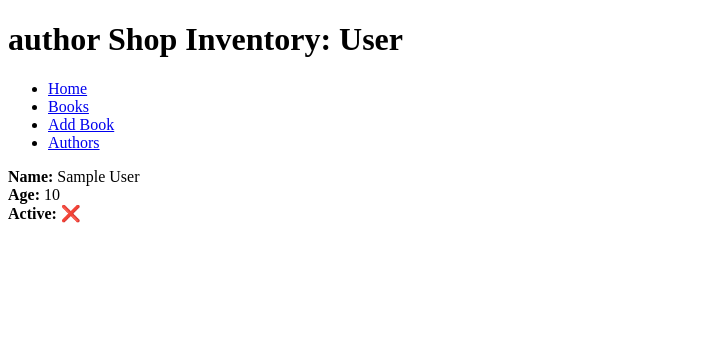
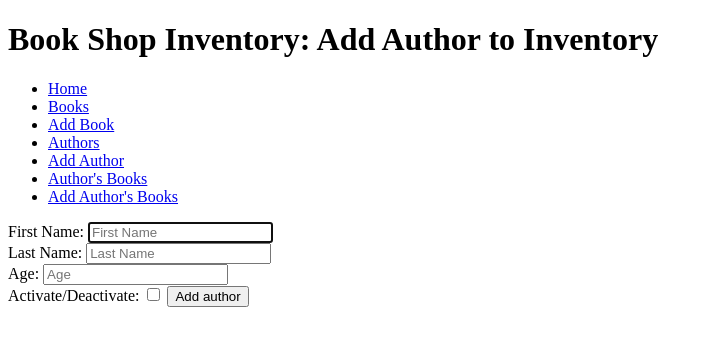
Before and after one commit to Jp2429/project_1, a Flask app: page /authors/new_author in a window 1280 px wide. Shown: the top 346 px of the page, without its empty margins (0-713 px from the left). Run offline with Flask 2, Linux system fonts and the light colour scheme; a database or web service that is not in the repository returns one stand-in record (values such as "Sample title"); some libraries are stand-ins or nearby versions.

Commit message:
created all methods for authors_books

```diff
--- a/app.py
+++ b/app.py
@@ -1,10 +1,12 @@
 from flask import Flask, render_template
 from controllers.books_controller import books_blueprint
 from controllers.authors_controller import authors_blueprint
+from controllers.authors_books_controller import ab_blueprint
 
 app = Flask(__name__)
 app.register_blueprint(books_blueprint)
 app.register_blueprint(authors_blueprint)
+app.register_blueprint(ab_blueprint)
 
 @app.route('/')
 def home():
--- a/controllers/authors_controller.py
+++ b/controllers/authors_controller.py
@@ -7,12 +7,13 @@ from repositories import author_repository
 
 authors_blueprint = Blueprint("authors", __name__)
 
-# select all books
+# select all authors
 @authors_blueprint.route("/authors")
 def index():
     authors = author_repository.select_all()
     return render_template("authors/index.html", all_authors=authors)
 
+#select one author
 @authors_blueprint.route("/authors/<id>")
 def show_book(id):
     author=author_repository.select(id)
@@ -23,3 +24,38 @@ def show_book(id):
 def destroy(id):
     author_repository.delete(id)
     return redirect ("/authors")
+
+# new author
+@authors_blueprint.route("/authors/new_author")
+def new_author():
+    return render_template("authors/new_author.html")
+
+
+# create author
+@authors_blueprint.route("/authors", methods=['POST'])
+def create_author():
+    first_name = request.form['first_name']
+    last_name = request.form['last_name']
+    age = request.form['age']
+    active = True if 'active' in request.form else False
+    author = Author(first_name,last_name,age,active)
+    author_repository.save(author)
+    return redirect('/authors')
+
+# edit author
+@authors_blueprint.route("/authors/<id>/edit_author")
+def edit(id):
+    author = author_repository.select(id)
+    return render_template("/authors/edit_author.html", author=author)
+
+
+# update book
+@authors_blueprint.route("/authors/<id>/edit_author", methods=['POST'])
+def update(id):
+    first_name = request.form['first_name']
+    last_name = request.form['last_name']
+    age = request.form['age']
+    active = True if 'active' in request.form else False
+    author = Author(first_name,last_name,age,active,id)
+    author_repository.update(author)
+    return redirect('/authors')
--- a/controllers/books_controller.py
+++ b/controllers/books_controller.py
@@ -28,8 +28,7 @@ def destroy(id):
 # new book
 @books_blueprint.route("/books/new_book")
 def new_book():
-    all_authors = author_repository.select_all()
-    return render_template("books/new_book.html", all_authors= all_authors)
+    return render_template("books/new_book.html")
 
 
 # create book
--- a/repositories/author_repository.py
+++ b/repositories/author_repository.py
@@ -42,5 +42,5 @@ def delete(id):
 
 def update(author):
     sql = "UPDATE authors SET (first_name,last_name,age,active) = (%s, %s, %s,%s) WHERE id = %s"
-    values=[author.first_name,author.last_name,author.age,author.id,author.active]
+    values=[author.first_name,author.last_name,author.age,author.active,author.id]
     run_sql(sql, values)
--- a/templates/authors/index.html
+++ b/templates/authors/index.html
@@ -9,7 +9,7 @@
     <section class="author_section">
         {% for author in all_authors %}
             <div class="authors">
-                <b> Name: </b>{{ author.firstname }} {{author.last_name}}<br>
+                <b> Name: </b>{{ author.first_name }} {{author.last_name}}<br>
                 <b> Age: </b>{{author.age}}<br>
                 <b>Active: </b>
                 {% if author.active==True %}
--- /dev/null
+++ b/templates/authors/new_author.html
@@ -0,0 +1,27 @@
+{% extends "base.html" %}
+
+{% block header %}
+    <h1>Book Shop Inventory: Add Author to Inventory</h1>
+{% endblock %}
+
+{% block content %}
+<section class="add_author">
+    <div class="create_form">
+        <form action="/authors" method="post">
+                <label for="first_name">First Name:</label>
+                <input type="text" id="first_name" name="first_name" placeholder="First Name" required autofocus><br>
+                <label for="last_name">Last Name:</label>
+                <input type="text" id="last_name" name="last_name" placeholder="Last Name" required autofocus><br>
+                <label for="age">Age:</label>
+                <input type="number" id="age" name="age" placeholder="Age" required autofocus><br>
+                <label for="active">Activate/Deactivate:</label>
+                <input type="checkbox" id="active" name="active" >
+
+
+
+            <button type="submit">Add author</button>
+        </form>
+    </div>
+</section>
+
+{% endblock %}
--- a/templates/authors/show_author.html
+++ b/templates/authors/show_author.html
@@ -1,7 +1,7 @@
 {% extends "base.html" %}
 
 {% block header %}
-    <h1>author Shop Inventory: {{ author.firstname }} {{author.last_name}}</h1>
+    <h1>Book Shop Inventory: {{ author.first_name }} {{author.last_name}}</h1>
 {% endblock %}
 
 
--- a/templates/base.html
+++ b/templates/base.html
@@ -20,7 +20,9 @@
       <li><a href="/books">Books</a></li>
       <li><a href="/books/new_book">Add Book</a></li>
       <li><a href="/authors">Authors</a></li>
-
+      <li><a href="/authors/new_author">Add Author</a></li>
+      <li><a href="/ab">Author's Books</a></li>
+      <li><a href="/ab/new">Add Author's Books</a></li>
 
 
     </ul>
--- a/templates/books/edit_book.html
+++ b/templates/books/edit_book.html
@@ -27,6 +27,6 @@
         <button type="submit">Update Book</button>
 
     </form>
-
+</section>
 
 {% endblock %}
```
Also changed, not shown: controllers/authors_books_controller.py (added, +34 -0 lines), templates/ab/index.html (added, +19 -0 lines), templates/ab/new.html (added, +30 -0 lines), templates/authors/edit_author.html (added, +33 -0 lines).
